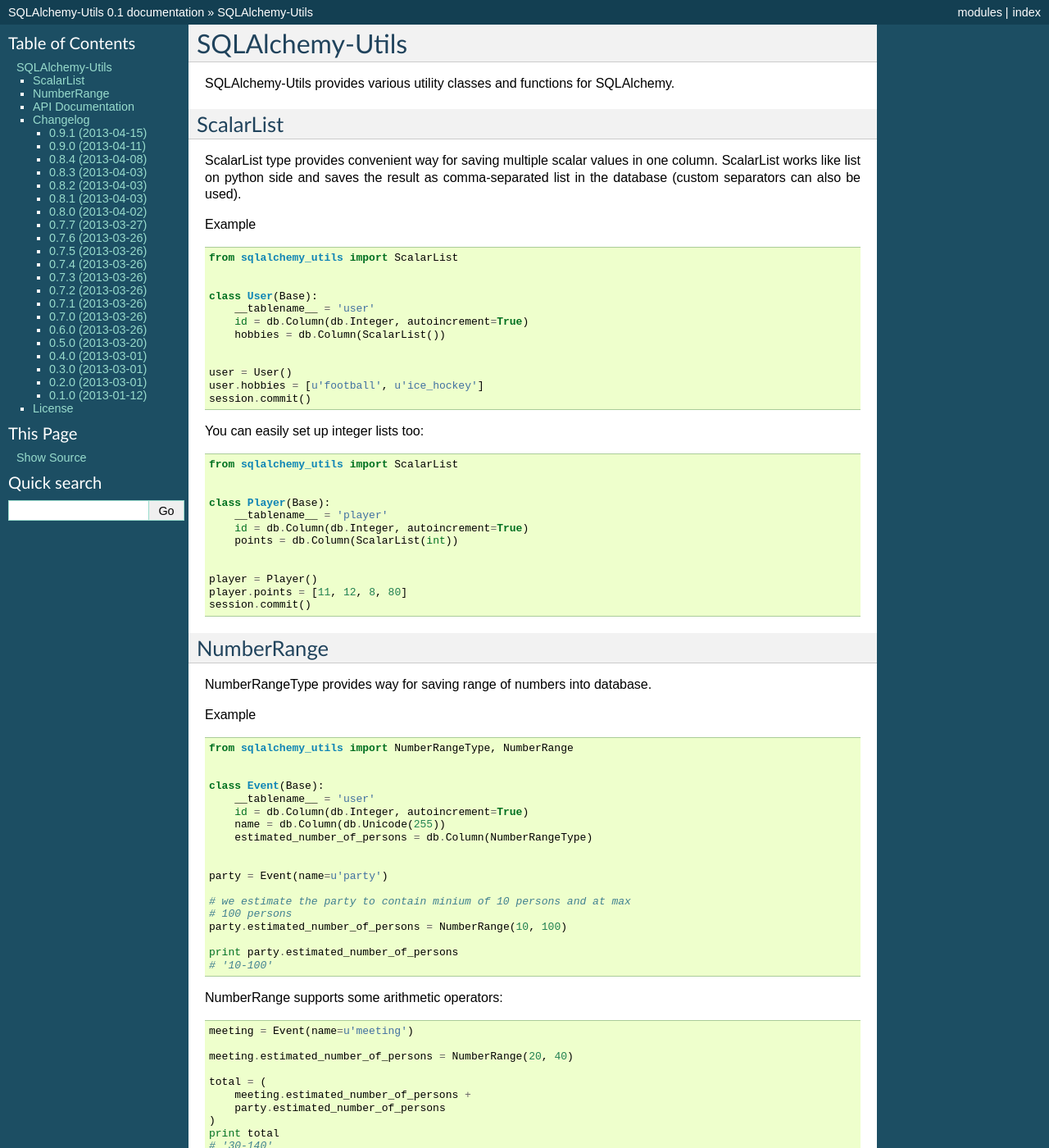
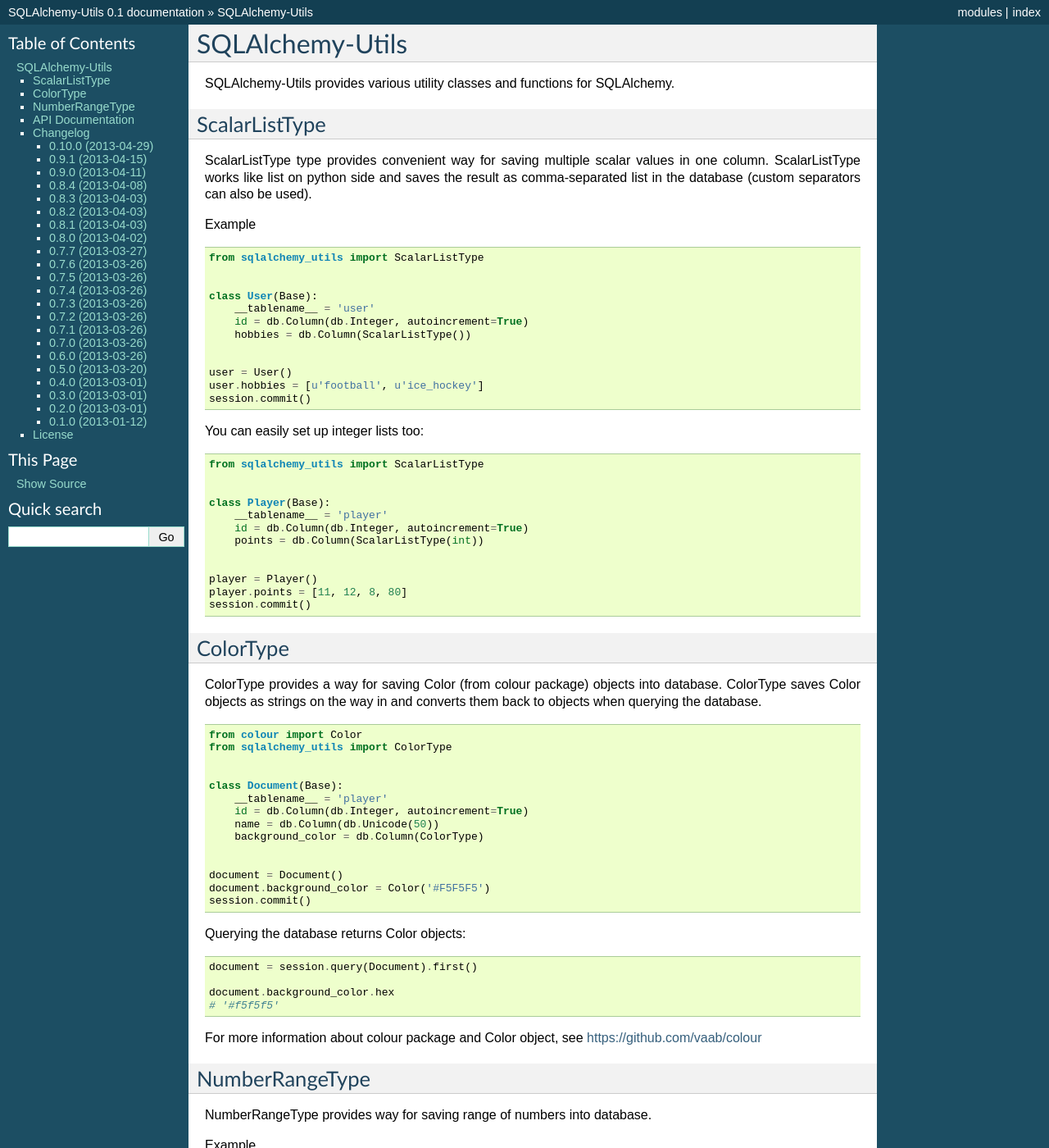
Before and after one commit to kvesteri/sqlalchemy-utils, a Sphinx documentation site: the page built from docs/index.rst, in a window 1280 px wide and 1400 px high. Shown: the whole window at 82% size. Built offline with Sphinx 7.4.7, drawn with Linux system fonts in a browser that asks for light colours; some of the changed text lies outside the part shown.

Commit message:
Added ColorType

```diff
--- a/CHANGES.rst
+++ b/CHANGES.rst
@@ -2,6 +2,12 @@
 ---------
 
 Here you can see the full list of changes between each SQLAlchemy-Utils release.
+
+
+0.10.0 (2013-04-29)
+^^^^^^^^^^^^^^^^^^^
+
+- Added ColorType
 
 
 0.9.1 (2013-04-15)
--- a/docs/index.rst
+++ b/docs/index.rst
@@ -8,23 +8,23 @@
 
 SQLAlchemy-Utils provides various utility classes and functions for SQLAlchemy.
 
-ScalarList
-----------
+ScalarListType
+--------------
 
-ScalarList type provides convenient way for saving multiple scalar values in one
-column. ScalarList works like list on python side and saves the result as comma-separated list
+ScalarListType type provides convenient way for saving multiple scalar values in one
+column. ScalarListType works like list on python side and saves the result as comma-separated list
 in the database (custom separators can also be used).
 
 Example ::
 
 
-    from sqlalchemy_utils import ScalarList
+    from sqlalchemy_utils import ScalarListType
 
 
     class User(Base):
         __tablename__ = 'user'
         id = db.Column(db.Integer, autoincrement=True)
-        hobbies = db.Column(ScalarList())
+        hobbies = db.Column(ScalarListType())
 
 
     user = User()
@@ -37,13 +37,13 @@
 ::
 
 
-    from sqlalchemy_utils import ScalarList
+    from sqlalchemy_utils import ScalarListType
 
 
     class Player(Base):
         __tablename__ = 'player'
         id = db.Column(db.Integer, autoincrement=True)
-        points = db.Column(ScalarList(int))
+        points = db.Column(ScalarListType(int))
 
 
     player = Player()
@@ -51,8 +51,46 @@
     session.commit()
 
 
-NumberRange
------------
+ColorType
+---------
+
+ColorType provides a way for saving Color (from colour package) objects into database.
+ColorType saves Color objects as strings on the way in and converts them back to objects when querying the database.
+
+::
+
+
+    from colour import Color
+    from sqlalchemy_utils import ColorType
+
+
+    class Document(Base):
+        __tablename__ = 'player'
+        id = db.Column(db.Integer, autoincrement=True)
+        name = db.Column(db.Unicode(50))
+        background_color = db.Column(ColorType)
+
+
+    document = Document()
+    document.background_color = Color('#F5F5F5')
+    session.commit()
+
+
+Querying the database returns Color objects:
+
+::
+
+    document = session.query(Document).first()
+
+    document.background_color.hex
+    # '#f5f5f5'
+
+
+For more information about colour package and Color object, see https://github.com/vaab/colour
+
+
+NumberRangeType
+---------------
 
 NumberRangeType provides way for saving range of numbers into database.
 
--- a/requirements.txt
+++ b/requirements.txt
@@ -1,3 +1,4 @@
 SQLAlchemy>=0.7.8
 psycopg2>=2.4.6
 phonenumbers>=5.4b1
+colour==0.0.2
--- a/setup.py
+++ b/setup.py
@@ -24,7 +24,7 @@
 
 setup(
     name='SQLAlchemy-Utils',
-    version='0.9.1',
+    version='0.10.0',
     url='https://github.com/kvesteri/sqlalchemy-utils',
     license='BSD',
     author='Konsta Vesterinen',
@@ -40,7 +40,8 @@
     install_requires=[
         'SQLAlchemy>=0.7.8',
         'psycopg2>=2.4.6',
-        'phonenumbers>=5.4b1'
+        'phonenumbers>=5.4b1',
+        'colour==0.0.2'
     ],
     cmdclass={'test': PyTest},
     classifiers=[
--- a/sqlalchemy_utils/__init__.py
+++ b/sqlalchemy_utils/__init__.py
@@ -1,6 +1,7 @@
 from .functions import sort_query, defer_except, escape_like
 from .merge import merge, Merger
 from .types import (
+    ColorType,
     EmailType,
     instrumented_list,
     InstrumentedList,
@@ -21,6 +22,7 @@
     escape_like,
     instrumented_list,
     merge,
+    ColorType,
     EmailType,
     InstrumentedList,
     Merger,
```
Also changed, not shown: 3 other files.
